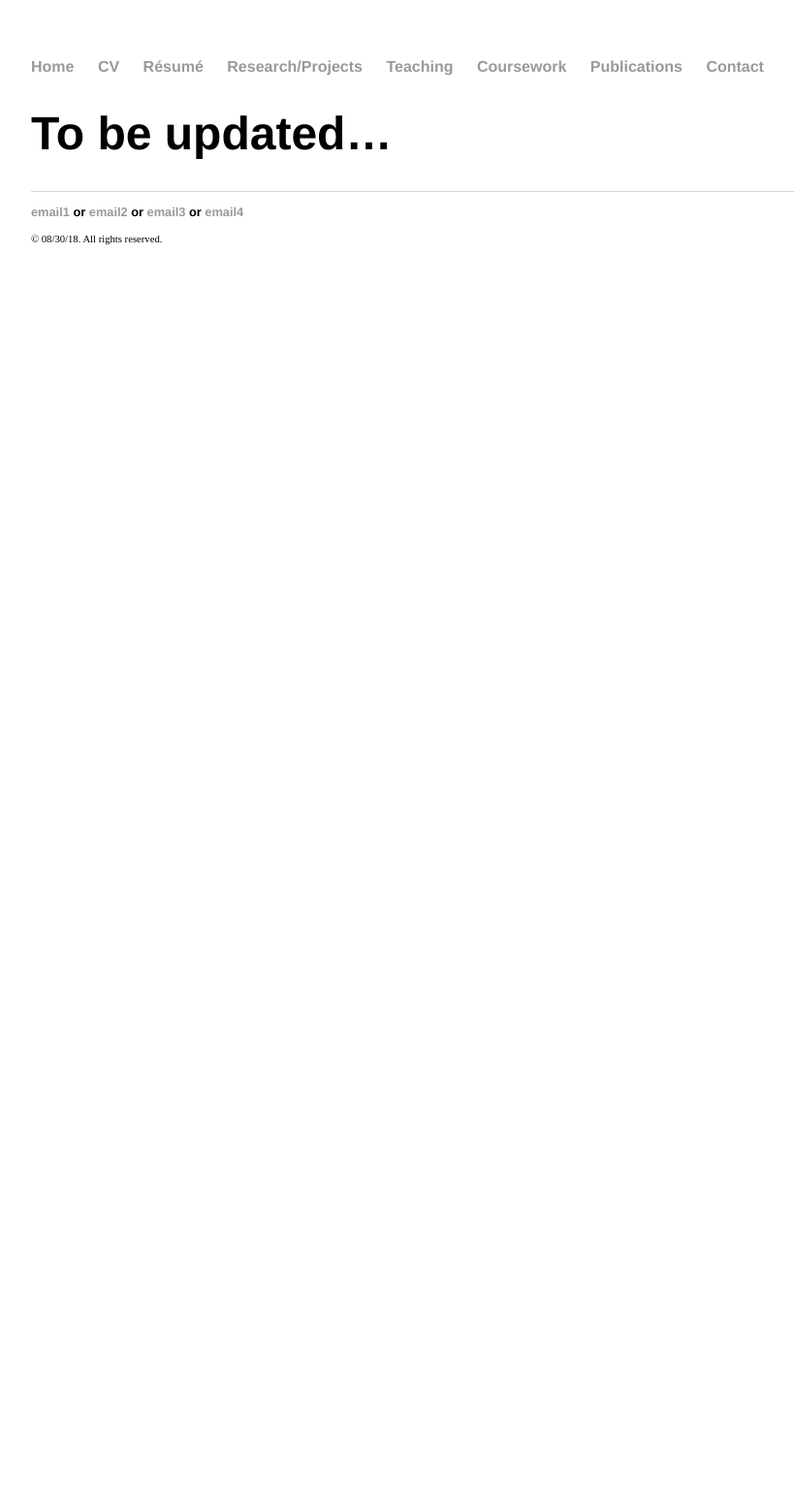
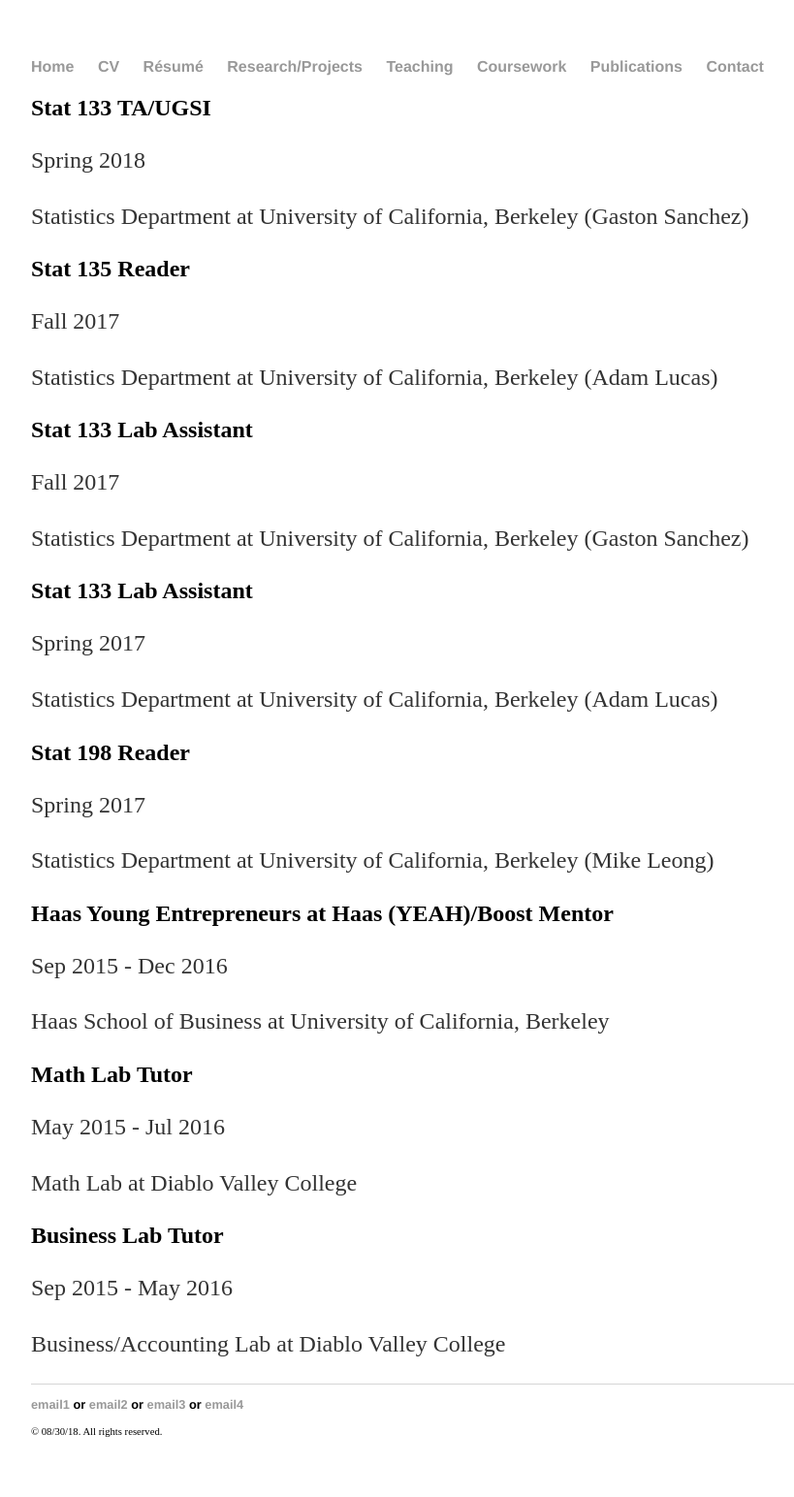
Before and after one commit to yjkweon24/yjkweon24.github.io, a Jekyll site: the page built from teaching/teaching.md, in a window 1280 px wide. Shown: the whole page at 97% size, without its empty margins (160-979 px from the left). Built offline with Jekyll 4.4.1, drawn with Linux system fonts in a browser that asks for light colours; before the commit the page ends 900 px from its top, so only the background shows below that.

Commit message:
update teaching lists

```diff
--- a/teaching/teaching.md
+++ b/teaching/teaching.md
@@ -3,4 +3,57 @@ layout: default
 title: Teaching
 ---
 
-# To be updated...
+## Stat 133 TA/UGSI
+
+Spring 2018
+
+Statistics Department at University of California, Berkeley (Gaston Sanchez)
+
+
+## Stat 135 Reader
+
+Fall 2017
+
+Statistics Department at University of California, Berkeley (Adam Lucas)
+
+
+## Stat 133 Lab Assistant
+
+Fall 2017
+
+Statistics Department at University of California, Berkeley (Gaston Sanchez)
+
+
+## Stat 133 Lab Assistant
+
+Spring 2017
+
+Statistics Department at University of California, Berkeley (Adam Lucas)
+
+
+## Stat 198 Reader
+
+Spring 2017
+
+Statistics Department at University of California, Berkeley (Mike Leong)
+
+
+## Haas Young Entrepreneurs at Haas (YEAH)/Boost Mentor
+
+Sep 2015 - Dec 2016
+
+Haas School of Business at University of California, Berkeley
+
+
+## Math Lab Tutor
+
+May 2015 - Jul 2016
+
+Math Lab at Diablo Valley College
+
+
+## Business Lab Tutor
+
+Sep 2015 - May 2016
+
+Business/Accounting Lab at Diablo Valley College
```
